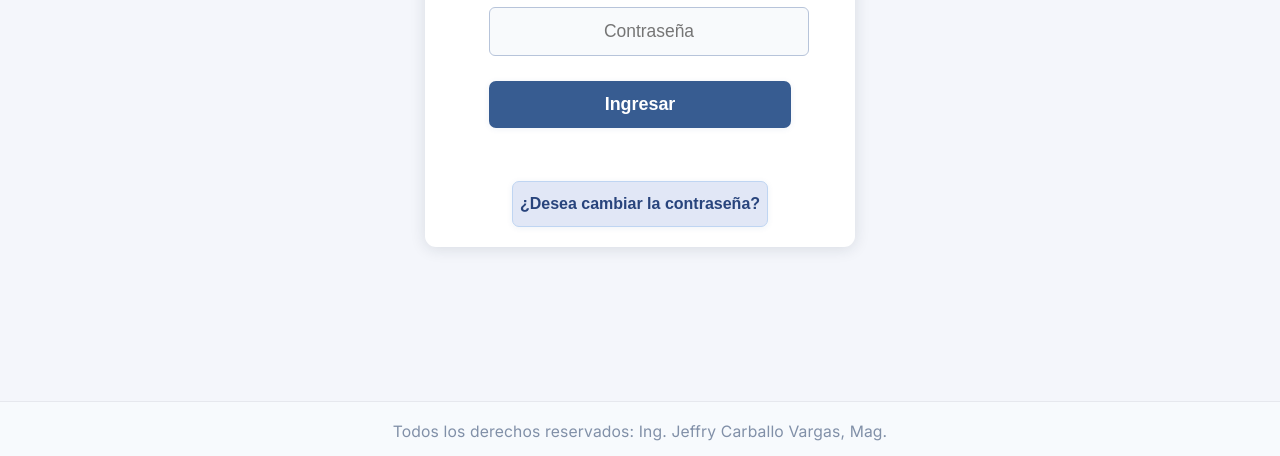
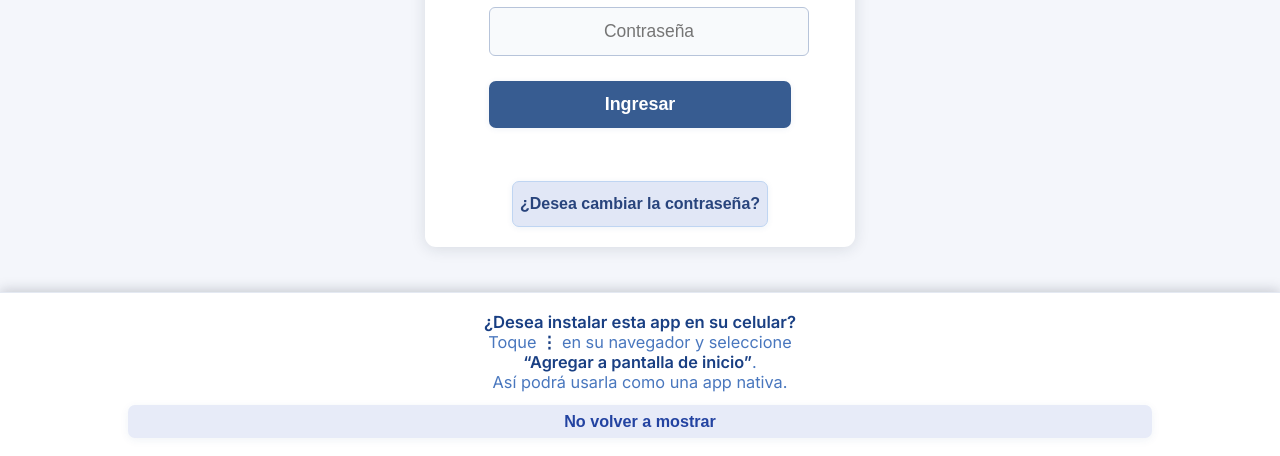
Before and after one commit to cvjeff/asistencia-comedor-ipec-estudiantes, a plain HTML site: page index.html in a window 1280 px wide. Shown: the part 344-800 px from the top of the page. Drawn offline with nearby package versions, Linux system fonts and the light colour scheme.

Commit message:
Update index.html

```diff
--- a/index.html
+++ b/index.html
@@ -4,6 +4,9 @@
   <meta charset="UTF-8" />
   <meta name="viewport" content="width=device-width, initial-scale=1, viewport-fit=cover" />
   <title>Ingreso de Estudiantes - IPEC Barva</title>
+  <!-- Manifest PWA -->
+  <link rel="manifest" href="manifest.json">
+  <meta name="theme-color" content="#375c91">
   <link href="https://fonts.googleapis.com/css2?family=Inter:wght@400;600&display=swap" rel="stylesheet">
   <script src="https://cdn.jsdelivr.net/npm/@supabase/supabase-js"></script>
   <script src="https://cdn.jsdelivr.net/npm/qrcode/build/qrcode.min.js"></script>
@@ -183,6 +186,7 @@
       margin-top: auto;
       line-height: 1.4;
     }
+    /* Responsive */
     @media (max-width: 500px) {
       .login-container, .qr-container, .cambio-container {
         padding: 12px 2vw 13px 2vw;
@@ -210,6 +214,34 @@
       .login-container, .qr-container, .cambio-container { padding: 5px 2vw; }
       input[type="text"], input[type="password"] { width: 97%; }
     }
+    /* PWA popup style */
+    #pwaPrompt {
+      display: none;
+      position: fixed;
+      left: 0; right: 0; bottom: 0;
+      z-index: 9999;
+      background: #fff;
+      border-top: 1px solid #e4e9f2;
+      box-shadow: 0 -2px 12px #1b243435;
+      padding: 19px 10vw 18px 10vw;
+      text-align: center;
+      animation: fadein-pwa .55s;
+    }
+    #pwaPrompt b { color: #193f83; }
+    #pwaPrompt button {
+      margin: 13px auto 0 auto;
+      background: #e7ebf8;
+      color: #2343a1;
+      border-radius: 7px;
+      border: none;
+      padding: 7px 18px;
+      font-size: 1.01em;
+      cursor: pointer;
+      box-shadow: 0 2px 10px #1a4b8911;
+      transition: background .19s;
+    }
+    #pwaPrompt button:active { background: #d3daf2; }
+    @keyframes fadein-pwa { from { opacity: 0; transform: translateY(60px);} to { opacity:1; transform:translateY(0);} }
   </style>
 </head>
 <body>
@@ -249,6 +281,16 @@
       <div class="volver-login" onclick="mostrarLogin()">← Salir</div>
     </div>
   </div>
+
+  <!-- Popup instalar app -->
+  <div id="pwaPrompt">
+    <div style="font-size:1.04em; color:#214889;">
+      <b>¿Desea instalar esta app en su celular?</b><br>
+      <span style="font-size:0.98em; color:#4977be;">Toque <b>⋮</b> en su navegador y seleccione<br><b>“Agregar a pantalla de inicio”</b>.<br>Así podrá usarla como una app nativa.</span>
+    </div>
+    <button id="ocultarPwaPrompt">No volver a mostrar</button>
+  </div>
+
   <footer>
     Todos los derechos reservados: Ing. Jeffry Carballo Vargas, Mag.
   </footer>
@@ -368,6 +410,20 @@
       setTimeout(mostrarLogin, 1500);
     }
     window.mostrarLogin = mostrarLogin;
+
+    // --- Popup para instalación como app ---
+    function mostrarPWAPrompt() {
+      // No mostrar si ya instaló como app (modo standalone)
+      if (window.matchMedia('(display-mode: standalone)').matches) return;
+      if (localStorage.getItem('ocultarPWAPrompt')) return;
+      document.getElementById('pwaPrompt').style.display = 'block';
+    }
+    document.getElementById('ocultarPwaPrompt').onclick = function() {
+      document.getElementById('pwaPrompt').style.display = 'none';
+      localStorage.setItem('ocultarPWAPrompt', '1');
+    };
+    // Mostrar después de un pequeño delay para no ser invasivo
+    setTimeout(mostrarPWAPrompt, 1200);
   </script>
 </body>
 </html>
```
